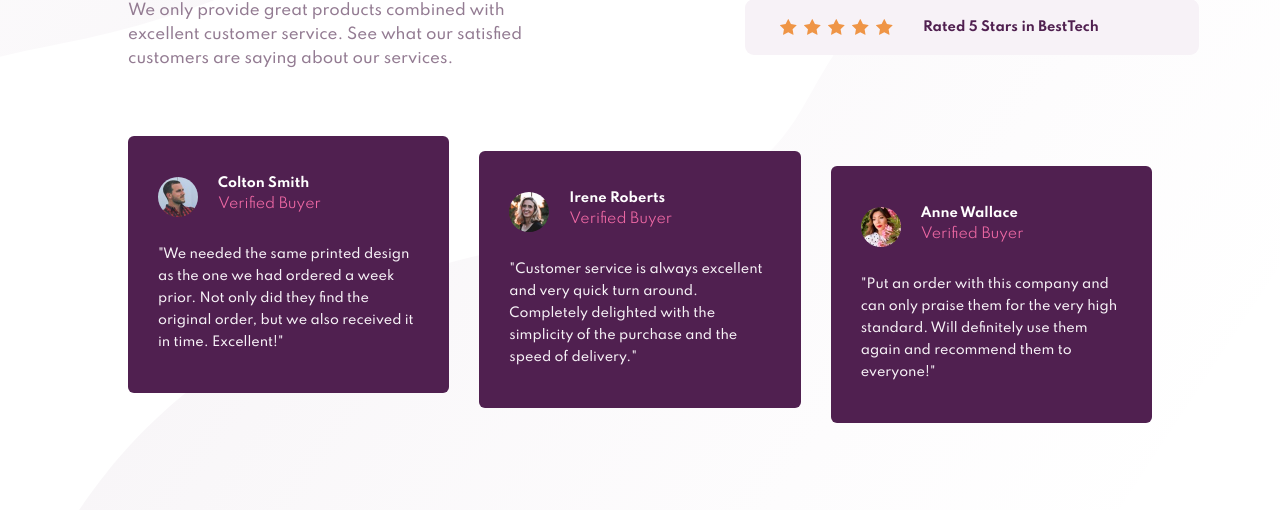
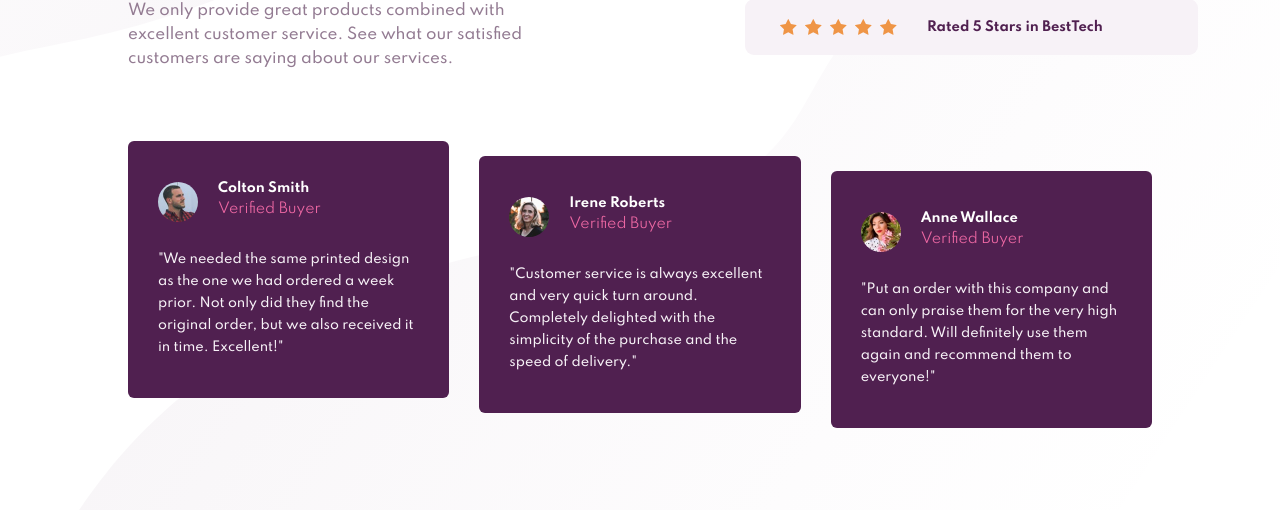
Before and after one commit to AbdulrahmanFE/Challenge_Num_07, a plain HTML site: page index.html in a window 1280 px wide. Shown: the part 290-800 px from the top of the page. Drawn offline with Linux system fonts and the light colour scheme.

Commit message:
Making Some Modifieds

```diff
--- a/style.css
+++ b/style.css
@@ -49,7 +49,7 @@
     align-items: center;
     flex-wrap: wrap;
     margin: 130px auto;
-    gap: 50px;
+    gap: 55px;
   }
   /* Styling The Left Top Section*/
   .top-section {
@@ -78,7 +78,7 @@
     text-align: left;
     width: 85%;
     line-height: 24px;
-    padding: 15px 0;
+    padding: 15px 15px 15px 0;
     font-weight: 500;
   }
   @media (max-width: 991px){
@@ -90,6 +90,7 @@
       width: 100%;
       margin: 0 auto;
       text-align: center;
+      padding: 15px 0;
     }
   }
   @media (max-width: 767px) {
@@ -111,7 +112,7 @@
     display: flex;
     align-items: center;
     padding: 10px;
-    width: 100%;
+    width: 99%;
     gap: 20px;
     margin: 0 auto 16px;
     z-index: 1;
@@ -146,7 +147,7 @@
     display: flex;
     flex-direction: row;
     padding: 10px;
-    gap: 7px;
+    gap: 8px;
     margin-left: 15px;
   }
   .stars > img {
```
